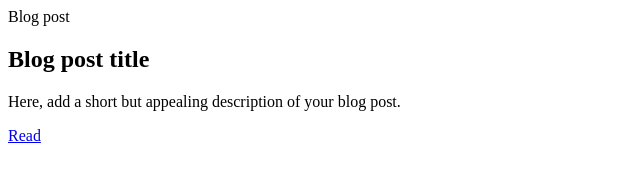
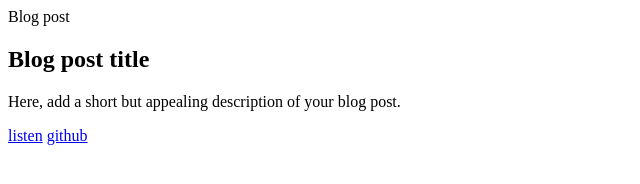
Before and after one commit to kjb2021/sayeed2021.github.io, a plain HTML site: page index.html in a window 1280 px wide. Shown: the full height of the page, 0-640 px from the left. Drawn offline with Linux system fonts and the light colour scheme.

Commit message:
Update index.html
The changes has been made.

```diff
--- a/index.html
+++ b/index.html
@@ -3,6 +3,7 @@
   <div class="description">
   <h2>Blog post title</h2>
   <p>Here, add a short but appealing description of your blog post.</p>
-  <a href= class="external-link" target="_blank">Read</a>
+  <a href= "https://drive.google.com/file/d/1WThJ-VHSLErmsQ3uot7090cLfEX0YHIc/view?usp=drive_link">listen</a>
+  <a href="https://github.com/kjb2021/sayeed2021.github.io.git">github</a>
   </div>
 </div>
```
